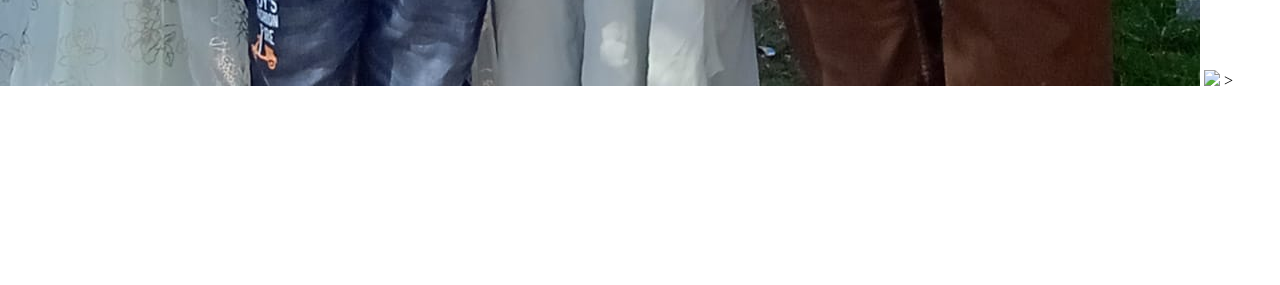
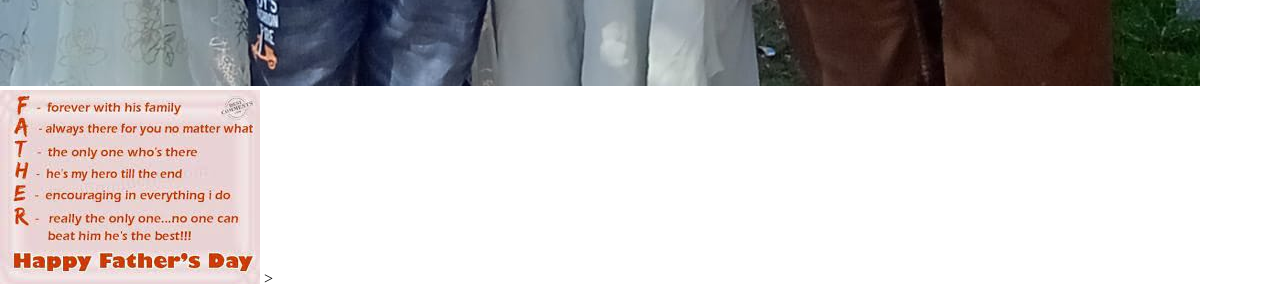
Before and after one commit to ichchabudhwani/fathers-day, a plain HTML site: page index.html in a window 1280 px wide. Shown: the part 2718-3003 px from the top of the page. Before the commit the page ends 2808 px from the top, so only its background shows below. Drawn offline with Linux system fonts and the light colour scheme.

Commit message:
Update index.html

```diff
--- a/index.html
+++ b/index.html
@@ -24,7 +24,7 @@
 <a-assets>
   <img id="card1"src="./assets/fd5.jpg">
   <img id="card2"src="./assets/fd4.jpg">
-  <img id="card3"src="./assets/fd2.jpg">
+  <img id="card3"src="./assets/fd2.jpeg">
 
 </a-assets>
 <a-marker type="pattern"url="./marker1/pattern-Screenshot 2023-06-18 163638.patt">
```
